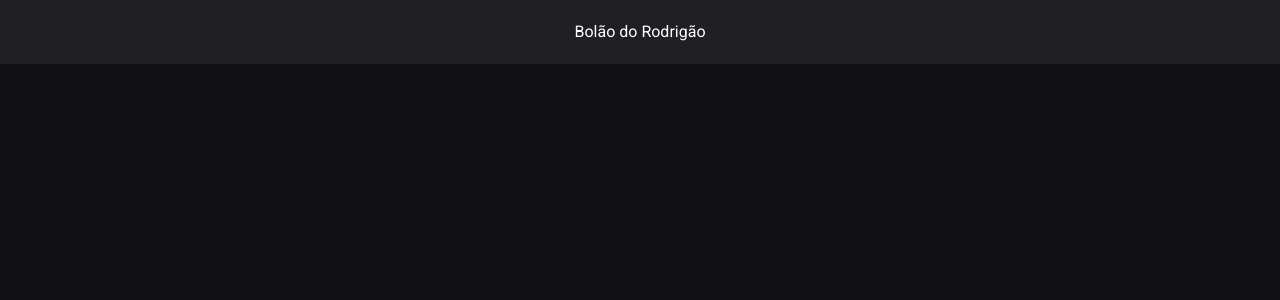
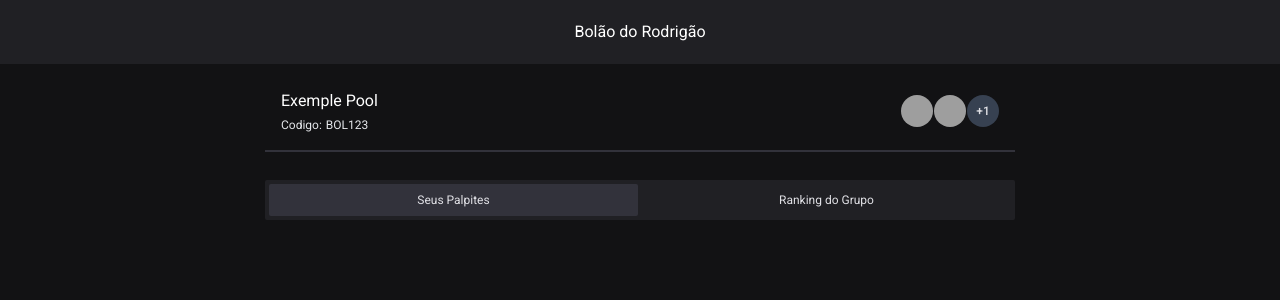
Before and after one commit to IgorSilvaZZ/nlw-copa, a Next.js app in the folder web/: page /details in a window 1280 px wide. Shown: the top 300 px of the page. Built offline with nearby package versions, Linux system fonts and the light colour scheme; sample sign-in values are in the browser's storage; grey boxes are pictures that could not be loaded.

Commit message:
Add Games and Guesses for pool

```diff
--- a/web/package.json
+++ b/web/package.json
@@ -16,15 +16,19 @@
     "@types/react-dom": "18.0.8",
     "axios": "^1.1.3",
     "classnames": "^2.3.2",
+    "country-list": "^2.3.0",
+    "dayjs": "^1.11.7",
     "next": "13.0.1",
     "phosphor-react": "^1.4.1",
     "react": "18.2.0",
+    "react-country-flag": "^3.0.2",
     "react-dom": "18.2.0",
     "react-spinners": "^0.13.6",
     "react-toastify": "^9.1.1",
     "typescript": "4.8.4"
   },
   "devDependencies": {
+    "@types/country-list": "^2.1.1",
     "autoprefixer": "^10.4.13",
     "postcss": "^8.4.18",
     "tailwind-scrollbar": "^2.0.1",
--- /dev/null
+++ b/web/src/components/EmptyMyPoolList/index.tsx
@@ -0,0 +1,30 @@
+import { useRouter } from "next/router";
+
+interface IEmptyMyPoolList {
+  code: string;
+}
+
+export const EmptyMyPoolList = ({ code }: IEmptyMyPoolList) => {
+  const router = useRouter();
+
+  return (
+    <div className='flex flex-wrap justify-center p-4'>
+      <span className='text-gray-200 text-2xl text-center'>
+        Esse bolão ainda não tem participantes, que tall
+      </span>
+
+      <span
+        className='underline text-yellow-500'
+        onClick={() => router.push("/find")}
+      >
+        compartilhar o código
+      </span>
+
+      <span className='text-gray-200 text-2xl mx-1'>do bolão com alguém?</span>
+
+      <span className='text-gray-200 mr-1'>Use o código</span>
+
+      <span className='text-gray-200 text-2xl text-center'>{code}</span>
+    </div>
+  );
+};
--- /dev/null
+++ b/web/src/components/Game/index.tsx
@@ -0,0 +1,82 @@
+import { FormEvent } from "react";
+import { getName } from "country-list";
+import dayjs from "dayjs";
+import ptBR from "dayjs/locale/pt-br";
+import { X, Check } from "phosphor-react";
+
+import { Team } from "../Team";
+import { Button } from "../Button";
+
+export interface IGuessProps {
+  id: string;
+  gameId: string;
+  createdAt: string;
+  participantId: string;
+  firstTeamPoints: number;
+  secondTeamPoints: number;
+}
+
+export interface IGameProps {
+  id: string;
+  firstTeamCountryCode: string;
+  secondTeamCountryCode: string;
+  guess: null | IGuessProps;
+  date: string;
+}
+
+interface IGameComponentProps {
+  data: IGameProps;
+  onGuessConfirm: () => void;
+  setFirstTeamPoints: (e: FormEvent<HTMLInputElement>) => void;
+  setSecondTeamPoints: (e: FormEvent<HTMLInputElement>) => void;
+}
+
+export const Game = ({
+  data,
+  setFirstTeamPoints,
+  setSecondTeamPoints,
+  onGuessConfirm,
+}: IGameComponentProps) => {
+  const when = dayjs(data.date)
+    .locale(ptBR)
+    .format("DD [de] YYYY [ás] HH:00[h]");
+
+  return (
+    <div className='flex flex-col items-center w-full bg-gray-800 rounded-sm border-b-2 border-b-yellow-500 mb-4 p-4'>
+      <span className='text-gray-100 text-2xl'>
+        {getName(data.firstTeamCountryCode)}
+        vs. <br />
+        {getName(data.secondTeamCountryCode)}
+      </span>
+
+      <span className='text-gray-200 text-2xl'>{when}</span>
+
+      <div className='flex w-full justify-center items-center mt-4'>
+        <Team
+          code={data.firstTeamCountryCode}
+          position='right'
+          onChangeText={setFirstTeamPoints}
+        />
+
+        <X className='text-gray-300' size={8} />
+
+        <Team
+          code={data.secondTeamCountryCode}
+          position='left'
+          onChangeText={setSecondTeamPoints}
+        />
+      </div>
+
+      {!data.guess && (
+        <button
+          className='w-full p-3 flex items-center justify-center gap-2 rounded uppercase font-semibold bg-green-500 mt-4'
+          onClick={onGuessConfirm}
+        >
+          <span className='text-white text-2xl mr-3'>CONFIRMAR PALPITE</span>
+
+          <Check className='text-white' size={4} />
+        </button>
+      )}
+    </div>
+  );
+};
--- /dev/null
+++ b/web/src/components/Guesses/index.tsx
@@ -0,0 +1,41 @@
+import { useState } from "react";
+import { EmptyMyPoolList } from "../EmptyMyPoolList";
+import { Game, IGameProps } from "../Game";
+
+interface IGuessesProps {
+  poolId: string;
+  code: string;
+}
+
+export const Guesses = ({ code, poolId }: IGuessesProps) => {
+  const [games, setGames] = useState<IGameProps[]>([]);
+  const [firstTeamPoints, setFirstTeamPoints] = useState("");
+  const [secundTeamPoints, setSecundTeamPoints] = useState("");
+
+  async function handleGuessConfirm(gameId: string) {
+    console.log(gameId);
+  }
+
+  // Retornar o mock de games para testar o componente visual
+
+  return (
+    <>
+      {games && games.length > 0 && (
+        <>
+          {games.map((game) => (
+            <Game
+              data={game}
+              onGuessConfirm={() => handleGuessConfirm(game.id)}
+              setFirstTeamPoints={(e) =>
+                setFirstTeamPoints(e.currentTarget.value)
+              }
+              setSecondTeamPoints={(e) =>
+                setSecundTeamPoints(e.currentTarget.value)
+              }
+            />
+          ))}
+        </>
+      )}
+    </>
+  );
+};
--- /dev/null
+++ b/web/src/components/Option/index.tsx
@@ -0,0 +1,25 @@
+import classnames from "classnames";
+
+interface IOptionsProps {
+  title: string;
+  isSelected: boolean;
+  onClick: () => void;
+}
+
+export const Option = ({ title, isSelected, onClick }: IOptionsProps) => {
+  return (
+    <div className='flex flex-1 h-8 w-full' onClick={onClick}>
+      <div
+        className={classnames(
+          "flex items-center justify-center w-full h-full rounded-sm cursor-pointer",
+          {
+            "bg-gray-600": isSelected,
+            "bg-transparent": !isSelected,
+          }
+        )}
+      >
+        <span className='text-gray-100 text-xs'>{title}</span>
+      </div>
+    </div>
+  );
+};
--- a/web/src/components/PoolHeader/index.tsx
+++ b/web/src/components/PoolHeader/index.tsx
@@ -1,19 +1,27 @@
-import { Participants } from "../Participants";
+import { Participants, IParticipants } from "../Participants";
+import { IPoolCardProps } from "../PoolCard";
 
-export const PoolHeader = () => {
+interface IPoolHeaderProps {
+  data: IPoolCardProps;
+}
+
+export const PoolHeader = ({ data }: IPoolHeaderProps) => {
   return (
     <div className='flex justify-between items-center w-full h-20 bg-transparent border-b-2 border-b-gray-600 mb-3 p-4'>
       <div className='flex flex-col gap-1'>
-        <span className='text-white text-base'>Bolão do Rodrigão</span>
+        <span className='text-white text-base'>{data.title}</span>
 
         <div className='flex gap-1'>
           <p className='text-gray-200 text-xs'>Codigo: </p>
 
-          <p className='text-gray-200 text-xs'>JP3640</p>
+          <p className='text-gray-200 text-xs'>{data.code}</p>
         </div>
       </div>
 
-      {/* <Participants participants={} /> */}
+      <Participants
+        participants={data.participants}
+        count={data._count.participants}
+      />
     </div>
   );
 };
--- /dev/null
+++ b/web/src/components/Team/index.tsx
@@ -0,0 +1,26 @@
+import { FormEvent } from "react";
+import CountryFlag from "react-country-flag";
+
+import { Input } from "../Input";
+
+interface ITeamProps {
+  code: string;
+  position: "left" | "right";
+  onChangeText: (e: FormEvent<HTMLInputElement>) => void;
+}
+
+export const Team = ({ code, position, onChangeText }: ITeamProps) => {
+  return (
+    <div className='flex items-center'>
+      {position === "left" && (
+        <CountryFlag countryCode={code} style={{ marginRight: 12 }} />
+      )}
+
+      <Input className='w-10 h-9 text-center' onChange={onChangeText} />
+
+      {position == "right" && (
+        <CountryFlag countryCode={code} style={{ marginLeft: 12 }} />
+      )}
+    </div>
+  );
+};
--- a/web/src/contexts/AuthContext.tsx
+++ b/web/src/contexts/AuthContext.tsx
@@ -50,6 +50,10 @@ export const AuthContextProvider = ({ children }: IAuthProviderProps) => {
 
       localStorage.setItem("user", JSON.stringify(userStorage));
 
+      api.defaults.headers.common[
+        "Authorization"
+      ] = `Bearer ${userStorage.token}`;
+
       setUser(userStorage);
     } else {
       router.push("/");
@@ -66,12 +70,14 @@ export const AuthContextProvider = ({ children }: IAuthProviderProps) => {
 
       const { data: dataUser } = await api.get("/me");
 
+      api.defaults.headers.common[
+        "Authorization"
+      ] = `Bearer ${dataToken.token}`;
+
       const userInfo = {
         ...dataUser,
         token: dataToken.token,
       };
-
-      console.log(userInfo);
 
       localStorage.setItem("user", JSON.stringify(userInfo));
 
--- a/web/src/pages/details/index.tsx
+++ b/web/src/pages/details/index.tsx
@@ -1,10 +1,52 @@
+import { useState } from "react";
+import { EmptyMyPoolList } from "../../components/EmptyMyPoolList";
+import { Guesses } from "../../components/Guesses";
+
 import { Header } from "../../components/Header";
 import { MainContent } from "../../components/MainContent";
+import { Option } from "../../components/Option";
+import { IPoolCardProps } from "../../components/PoolCard";
+import { PoolHeader } from "../../components/PoolHeader";
+import { SectionContent } from "../../components/SectionContent";
+
+import { pool } from "../../utils/mocks/pools";
 
 export default function Details() {
+  const [optionSelected, setOptionSelected] = useState<"guesses" | "ranking">(
+    "guesses"
+  );
+
+  const [poolDetails, setPoolDetails] = useState<IPoolCardProps>(
+    pool as IPoolCardProps
+  );
+
   return (
     <MainContent>
       <Header title='Bolão do Rodrigão' />
+
+      {poolDetails._count?.participants > 0 ? (
+        <SectionContent>
+          <PoolHeader data={pool} />
+
+          <div className='flex gap-1 bg-gray-800 p-1 rounded-sm mb-5 w-full'>
+            <Option
+              title='Seus Palpites'
+              isSelected={optionSelected === "guesses"}
+              onClick={() => setOptionSelected("guesses")}
+            />
+
+            <Option
+              title='Ranking do Grupo'
+              isSelected={optionSelected === "ranking"}
+              onClick={() => setOptionSelected("ranking")}
+            />
+
+            <Guesses poolId={poolDetails.id} code={poolDetails.code} />
+          </div>
+        </SectionContent>
+      ) : (
+        <EmptyMyPoolList code={poolDetails.code} />
+      )}
     </MainContent>
   );
 }
--- a/web/src/utils/mocks/pools.ts
+++ b/web/src/utils/mocks/pools.ts
@@ -145,3 +145,33 @@ export const pools = () => [
     ],
   },
 ];
+
+export const pool = {
+  id: "22606651-48ae-411d-b4f7-f18790d7e9a9",
+  title: "Exemple Pool",
+  code: "BOL123",
+  ownerId: "f671ab97-2a32-4f9b-bb06-bad145525735",
+  createdAt: String(new Date()),
+  _count: {
+    participants: 1,
+  },
+  owner: {
+    name: "Igor Silva",
+  },
+  participants: [
+    {
+      id: "4b0202c3-324b-48e3-9cdd-d2cc5835bb2a",
+      user: {
+        avatarUrl: "https://avatars.githubusercontent.com/u/65422544?v=4",
+        name: "Igor Silva",
+      },
+    },
+    {
+      id: "871a8afa-5ca8-4427-a0df-92ff1c0aaa78",
+      user: {
+        avatarUrl: "https://avatars.githubusercontent.com/u/2254731?v=4",
+        name: "Diego Fernandez",
+      },
+    },
+  ],
+};
```
Also changed, not shown: 1 other file (tests, documents, lock files or other folders).
